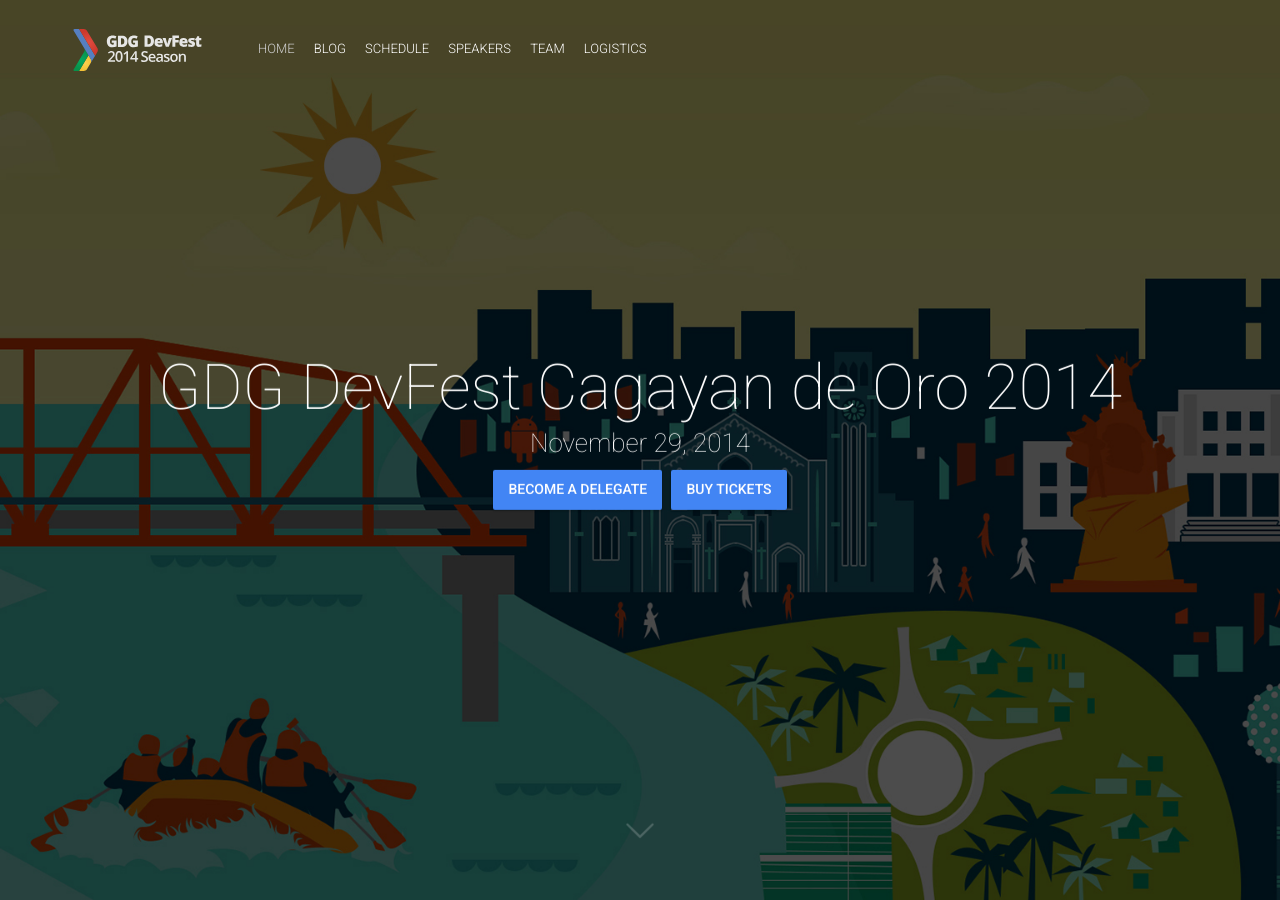
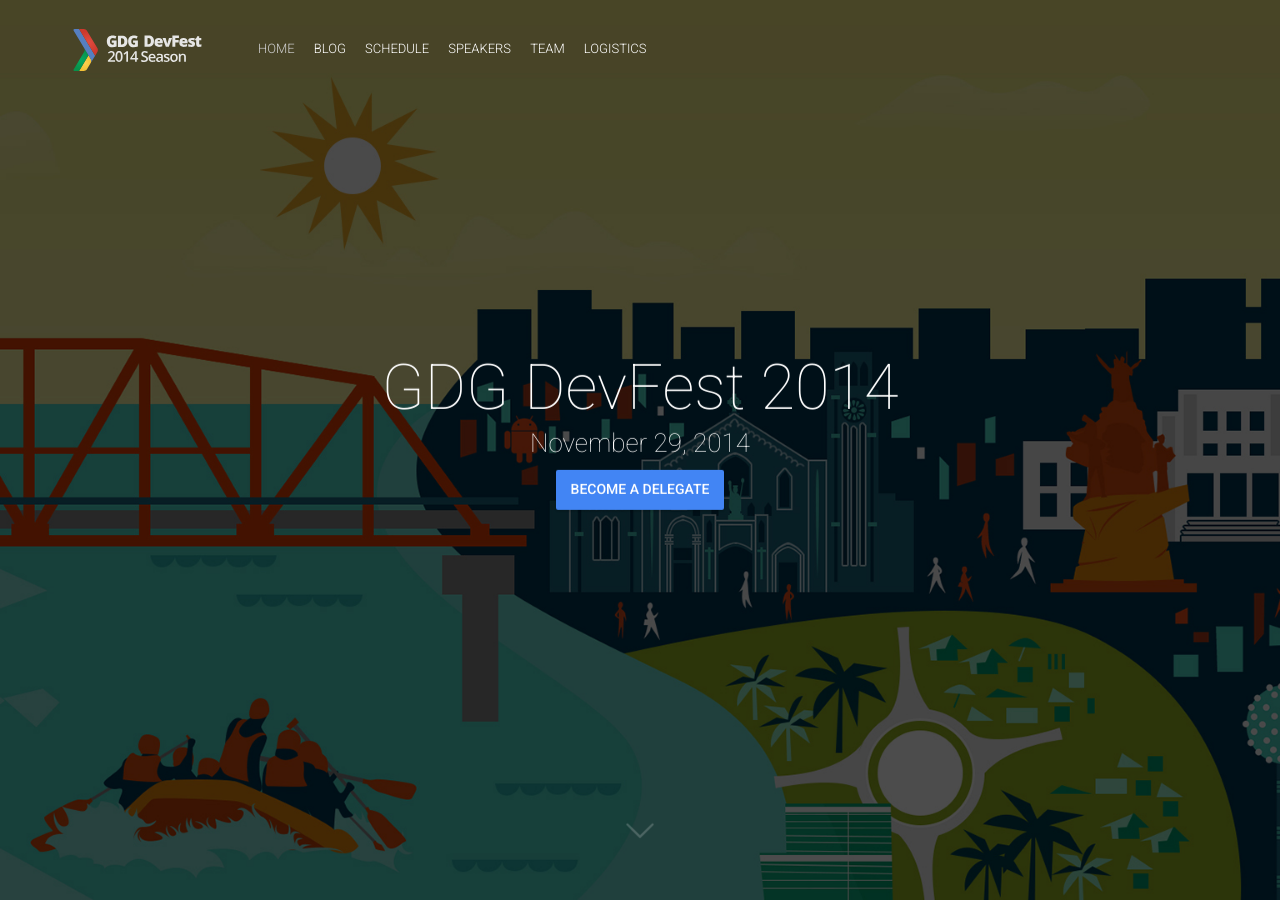
Before and after one commit to gdgcdo/devfestcdo, a Jekyll site: the page built from index.html, in a window 1280 px wide and 900 px high. Built offline with Jekyll 4.4.1, drawn with Linux system fonts in a browser that asks for light colours; nearby versions of some CDN libraries; comment, search, counter and statistics services are not loaded; some of the changed lines change nothing that is shown; some of the changed text lies outside the part shown.

Commit message:
Updated config

```diff
--- a/_config.yml
+++ b/_config.yml
@@ -53,13 +53,12 @@
 
 # Hero Block
 heroImage: "hero.jpg"
-heroTitle: "GDG DevFest Cagayan de Oro 2014 <typeout>"
+heroTitle: "GDG DevFest <typeout> 2014"
 eventDate: "November 29, 2014"
 typeoutTextValues: '"", "Season", "Cagayan de Oro", "Philippines", "CDO"'
 typeoutFallback: "Season"
 heroButtons:
  - {link: "http://goo.gl/cyXKlB", text: "Become a delegate"}
- - {permalink: "/#tickets", text: "Buy tickets"}
 
 # About Block
 aboutTitle: "About GDG DevFest"
@@ -86,7 +85,7 @@
 rockstarSpeakersButtonText: "See all speakers"
 
 # Location Block
-locationBlockTitle: "Location"
+locationBlockTitle: "Capitol University"
 eventLocationName: "Theatre"
 eventLocationLink: "http://www.cu.edu.ph/"
 eventStreetAddress: "Corrales/Osmena Avenue"
@@ -173,7 +172,7 @@
 
 # Logistics Direction Details Block
 directionDetailsImage: "direction-details.jpg"
-directionDetailsTitle: "Get around Lviv"
+directionDetailsTitle: "Get around Cagayan de Oro"
 directionDetailsCards:
  - {title: "From the Airport", information: 'Airport is right at the city border. It is easily reachable by car, public transport or taxi. More information is available at <a href="http://lwo.aero/en/transport">airport website</a>.'}
  - {title: "Public Transit", information: 'Google Transit is available in Lviv. So you can find your way in Google Maps. Moreover, you can download any of the offline public transit apps available for Lviv.'}
@@ -203,43 +202,3 @@
      - {link: "https://plus.google.com/b/102444623953913144164", text: "The Hotel Rex"}
      - {link: "https://plus.google.com/b/102444623953913144164", text: "Westin Market Street"}
      - {link: "https://plus.google.com/b/102444623953913144164", text: "Hotel Adagio"}
-
-# Hackathon
-hackathonTitle: "Hackathon"
-enableHackathon: true
-
-# Hackathon About Block
-aboutHackathonTitle: "Meet our themes"
-hackathonRows:
- - {title: "Android Wear", image: "hackathon-0.png", details: "The front doors will be locked because this is after hours, please park behind the building and come to the door nearest the parking lot.<br><br>Our last meeting showed that there was a lot of interest in Android Wear so we decided to put on an Android Wear Hackathon to see what you could come up with! We realize that this is pretty short notice so we hope you can help us spread the word! There will be pizza, prizes and a great group of geeks to spend the evening coding with! Even if you don't have an app idea come on in and lend a hand to someone else or maybe find inspiration once you're here!"}
- - {title: "Google Glass", image: "hackathon-1.png", details: "We love wearable computing especially Google Glass for which we want to gather the break up community in order to boost innovation.<br><br>Coding an app on Google Glass needs its Rockstar Dev : the team needs a fast learner with solid skills on Android. He knows his way around Android SDK, already checked the Glass Developement Kit (GDK) quick start guide allowing him to jump start developing an app for Glass.The Designer has the hard task to build the visual identity from the ground up, he has strong UX knowledge and a deep understanding of the new rules set by the Glass. His design skills give him the credibility to decide the most effective UI and the most compelling Glass experience."}
- - {title: "Polymer", image: "hackathon-2.png", details: "Polymer is a library that introduces web components. Web components are small elements on a page that can be extended and incorporated in web applications. The result is an increase in productivity.<br><br>We used Polymer mainly to explore the concept of web components. The transition of Google to material design was also a factor.While the library was never touched by the team, it still was painless to wireframe the application. Later on we incorporated some Polymer components in the design. We didn’t use the full potential of Polymer because of the limited time."}
-
-# Hackathon Judges Block
-judgesImage: "judges.jpg"
-judgesTitle: "Judges"
-
-# Hackathon Prizes Block
-prizesTitle: "Prizes"
-prizes:
- - {title: "2nd Place", image: "prize-2.png", info: "Amazing Moto 360"}
- - {title: "1nd Place", image: "prize-1.png", info: "Nexus 5 with pre-installed Android L"}
- - {title: "3nd Place", image: "prize-3.png", info: "Useful Chromecast"}
-
-# Hackathon Location Block
-hackathonLocationBlockTitle: "Location"
-hackathonLocationName: "Communa"
-hackathonLocationLink: "http://communa.net.ua/"
-hackathonStreetAddress: "1 Halytska St"
-hackathonAddressLocality: "Lviv"
-hackathonAddressLocalityRegion: "Lvivska"
-hackathonPostalCode: "79000"
-hackathonAddressCountry: "Ukraine"
-hackathonTimeTitle: "Hack through"
-hackathonStartTime: "2014-10-24T10:00"
-hackathonDoorTime: "09:00"
-hackathonEndTime: "2014-10-25T00:00"
-viewOnMap: "View on Google Maps"
-hackathonPlaceCoordinates: "49.840999, 24.031144"
-hackathonMapCenterCoordinates: "49.840696, 24.028754"
-hackathonMapMobileCenterCoordinates: "49.841639, 24.031182"
```
